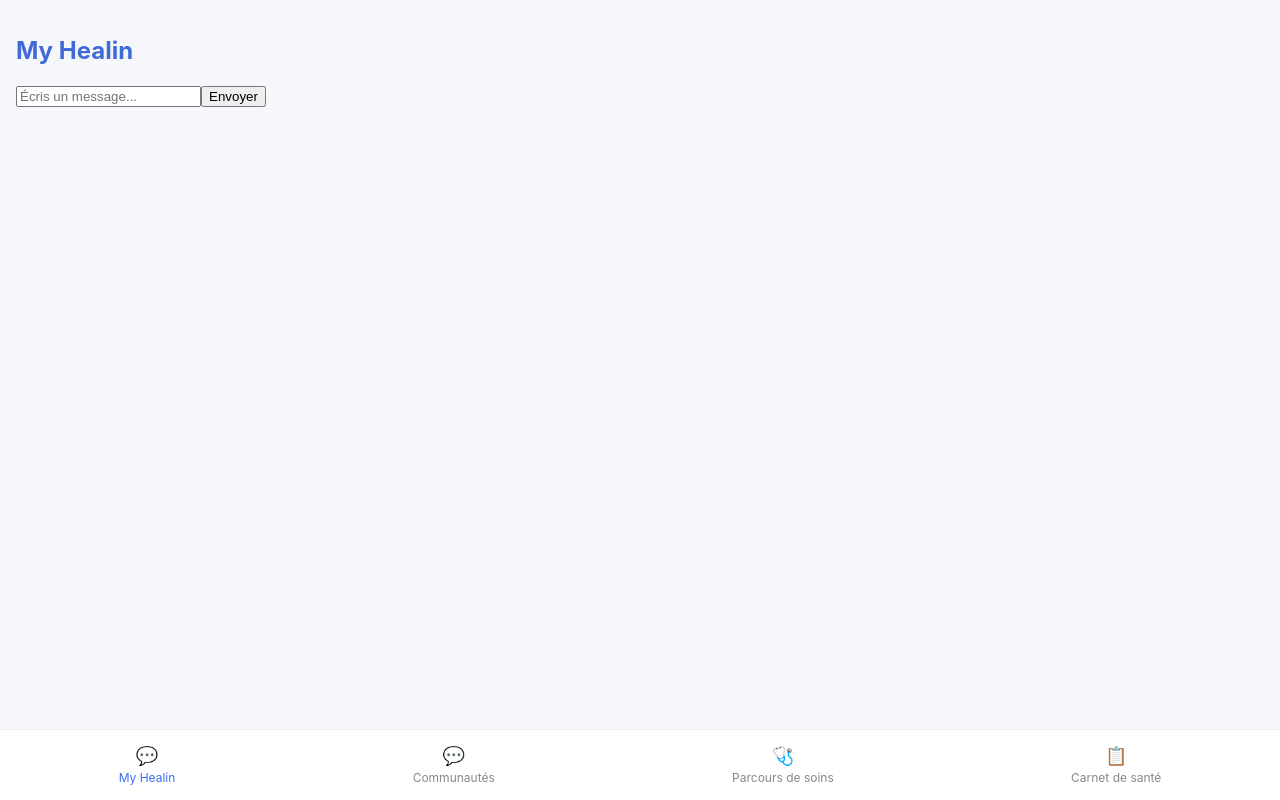
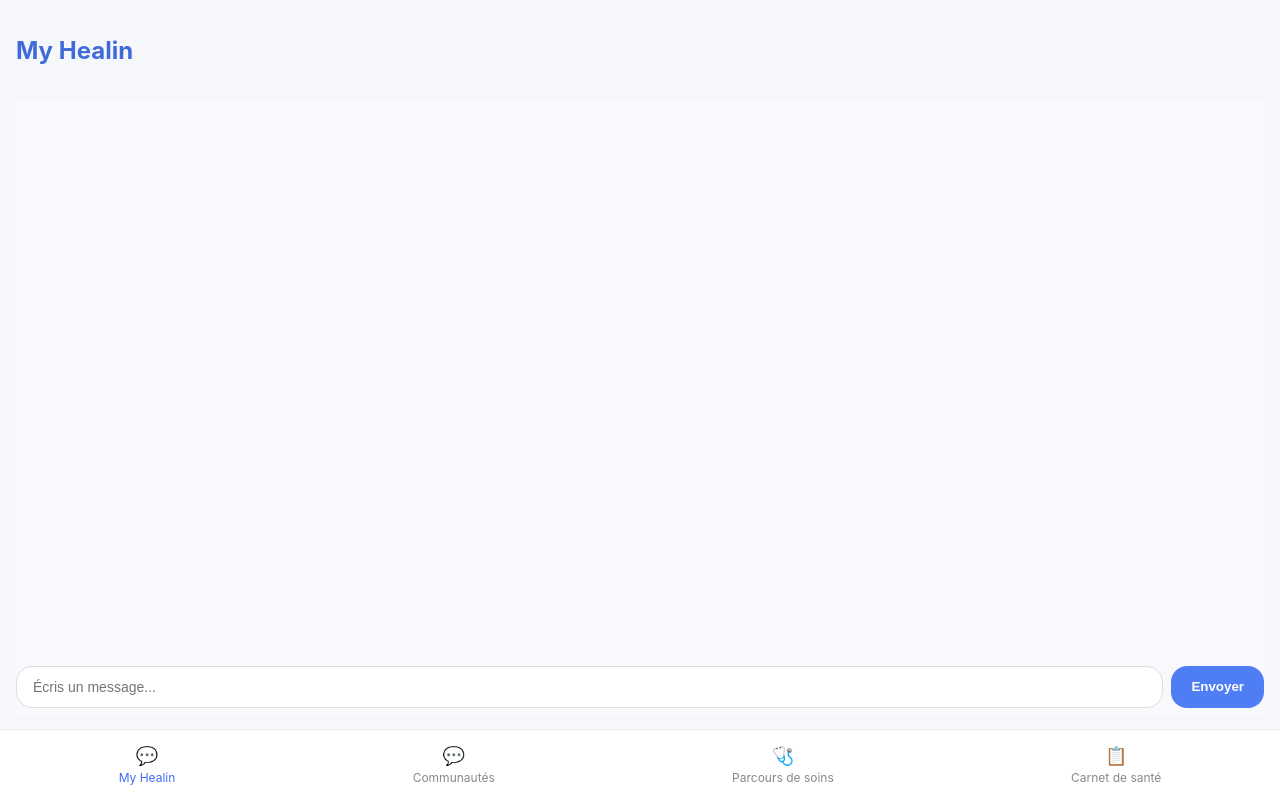
Before and after one commit to Irthir/HHCAMP-Lifepulse, a React app in the folder frontend/: page /patient/home in a window 1280 px wide. Built offline with nearby package versions, Linux system fonts and the light colour scheme; the HTML template or start-up script is replaced by a standard one.

Commit message:
feat: implement chat functionality with message handling and styling; add new components and update theme

```diff
--- a/frontend/src/components/Chat.jsx
+++ b/frontend/src/components/Chat.jsx
@@ -1,39 +1,55 @@
-import { useState } from "react";
+import { useState, useRef, useEffect } from "react";
 import { sendMessage } from "../services/api";
 
 export default function Chat() {
   const [messages, setMessages] = useState([]);
   const [input, setInput] = useState("");
+  const messagesEndRef = useRef(null);
 
   const handleSend = async () => {
     if (!input) return;
 
     const userMessage = { role: "user", text: input };
+    setMessages(prev => [...prev, userMessage]);
+    setInput("");
 
+    try {
       const res = await sendMessage(input);
-
       const botMessage = { role: "bot", text: res.response };
-
-    setMessages([...messages, userMessage, botMessage]);
-    setInput("");
+      setMessages(prev => [...prev, botMessage]);
+    } catch (err) {
+      console.error(err);
+      const errorMsg = { role: "bot", text: "Désolé, je n'ai pas pu répondre pour le moment." };
+      setMessages(prev => [...prev, errorMsg]);
+    }
   };
 
+  // Scroll vers le bas à chaque nouveau message
+  useEffect(() => {
+    messagesEndRef.current?.scrollIntoView({ behavior: "smooth" });
+  }, [messages]);
+
   return (
-    <div>
-      <div>
+    <div className="chat-container">
+      <div className="chat-messages">
         {messages.map((m, i) => (
-          <p key={i}>
-            <b>{m.role}:</b> {m.text}
-          </p>
+          <div key={i} className={`message ${m.role}`}>
+            {m.text}
+          </div>
         ))}
+        <div ref={messagesEndRef} />
       </div>
 
+      <div className="chat-input-container">
         <input
+          type="text"
+          placeholder="Écris un message..."
           value={input}
           onChange={(e) => setInput(e.target.value)}
-        placeholder="Écris un message..."
+          onKeyDown={(e) => e.key === "Enter" && handleSend()}
         />
         <button onClick={handleSend}>Envoyer</button>
       </div>
+    </div>
   );
 }
--- a/frontend/src/pages/patient/PatientHome.jsx
+++ b/frontend/src/pages/patient/PatientHome.jsx
@@ -3,10 +3,12 @@ import Chat from "../../components/Chat";
 
 export default function PatientHome() {
   return (
-    <div style={{ padding: 16 }}>
-      <h2 style={{ color: "#3f6ad8" }}>My Healin</h2>
+    <div style={{ height: "100vh", display: "flex", flexDirection: "column" }}>
+      <h2 style={{ color: "#3f6ad8", padding: "16px 16px 0 16px" }}>My Healin</h2>
 
-      <Chat />
+      <div style={{ flex: 1, padding: 16, overflow: "hidden" }}>
+        <Chat />
+      </div>
 
       <BottomNav role="patient" />
     </div>
--- a/frontend/src/styles/theme.css
+++ b/frontend/src/styles/theme.css
@@ -163,3 +163,93 @@ body.role-doctor .nav-item.active {
 body.role-helper .nav-item.active {
   color: #22c55e;
 }
+
+/* Container principal */
+.chat-container {
+  display: flex;
+  flex-direction: column;
+  height: 90%; /* prendra le height du parent flex */
+  background: #f8f9fc;
+  overflow: hidden; /* éviter scroll du container global */
+}
+
+/* Messages scrollables */
+.chat-messages {
+  flex: 1; /* prend tout l'espace restant au-dessus de l'input */
+  overflow-y: auto;
+  display: flex;
+  flex-direction: column;
+  gap: 8px;
+  padding-right: 8px;
+  padding-bottom: 80px; /* 🔥 espace pour le footer */
+}
+
+/* Bulles de message */
+.message {
+  max-width: 70%;
+  padding: 10px 14px;
+  border-radius: var(--radius);
+  word-break: break-word;
+  font-size: 14px;
+}
+
+.message.user {
+  align-self: flex-end;
+  background: var(--blue-soft);
+  color: var(--blue);
+  border-top-right-radius: 4px;
+  border-top-left-radius: var(--radius);
+  border-bottom-left-radius: var(--radius);
+  border-bottom-right-radius: var(--radius);
+}
+
+.message.bot {
+  align-self: flex-start;
+  background: #eef0ff;
+  color: var(--text);
+  border-top-left-radius: 4px;
+  border-top-right-radius: var(--radius);
+  border-bottom-left-radius: var(--radius);
+  border-bottom-right-radius: var(--radius);
+}
+
+/* Input fixé en bas */
+.chat-input-container {
+  display: flex;
+  gap: 8px;
+  padding: 8px 0;
+  background: #f8f9fc;
+}
+
+.chat-input-container input {
+  flex: 1;
+  padding: 12px 16px;
+  border-radius: var(--radius);
+  border: 1px solid #ddd;
+  outline: none;
+  font-size: 14px;
+}
+
+.chat-input-container button {
+  padding: 0 20px;
+  border-radius: var(--radius);
+  background: var(--blue);
+  color: white;
+  border: none;
+  cursor: pointer;
+  font-weight: 600;
+  transition: 0.2s;
+}
+
+.chat-input-container button:hover {
+  background: #3b5cd1;
+}
+
+/* Scroll automatique */
+.chat-messages::-webkit-scrollbar {
+  width: 6px;
+}
+.chat-messages::-webkit-scrollbar-thumb {
+  background: rgba(0,0,0,0.2);
+  border-radius: 3px;
+}
```
Also changed, not shown: 1 other file (tests, documents, lock files or other folders). Lines whose indentation alone changed are shown as unchanged.
